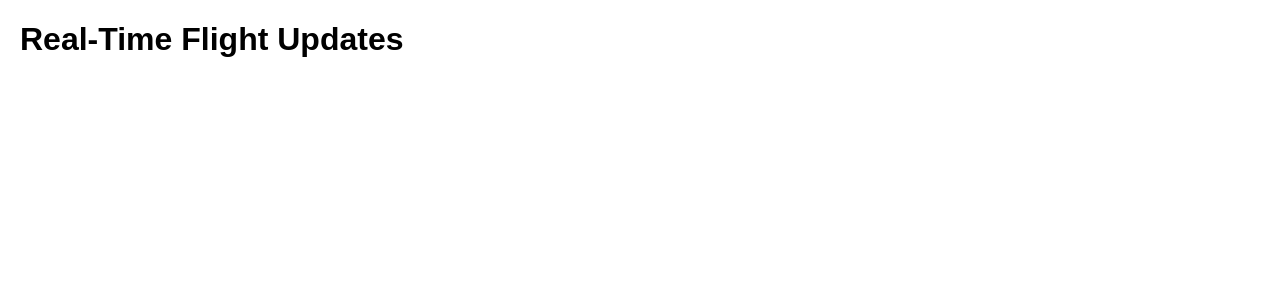
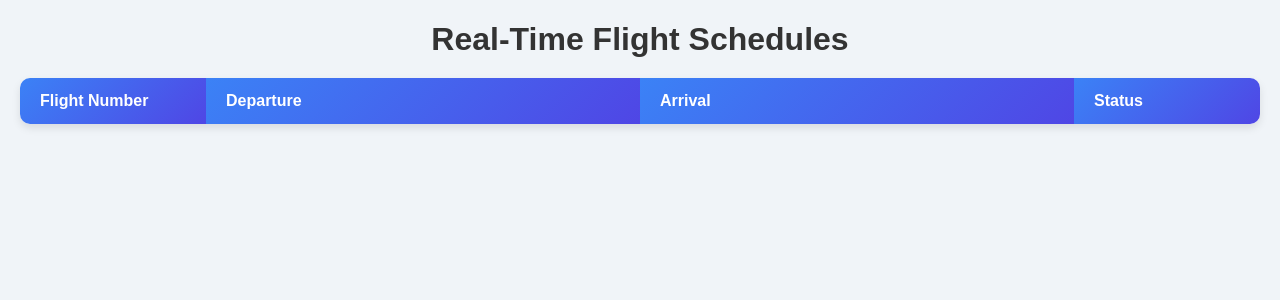
Before and after one commit to anjusoman/FlightScheduleManagementSystem, a Flask app: page / in a window 1280 px wide. Shown: the top 300 px of the page. Run offline with Flask 3, Linux system fonts and the light colour scheme; lists and menus that the app fills with data are empty; some libraries are stand-ins or nearby versions.

Commit message:
Improved frontend design

```diff
--- /dev/null
+++ b/FlightStatusDashboard/static/css/styles.css
@@ -0,0 +1,95 @@
+/* Body and Heading Styles */
+body {
+    font-family: Arial, sans-serif;
+    margin: 20px;
+    background-color: #f0f4f8;
+}
+
+h1 {
+    color: #333;
+    text-align: center;
+    font-size: 2rem;
+    margin-bottom: 20px;
+}
+
+/* Table Styles */
+#flight-table {
+    width: 100%;
+    border-collapse: collapse;
+    box-shadow: 0 4px 8px rgba(0, 0, 0, 0.1);
+    overflow: hidden;
+    border-radius: 10px;
+}
+
+/* Table Header Styles */
+#flight-table th {
+    background: linear-gradient(135deg, #3b82f6, #4f46e5);
+    color: white;
+    font-weight: bold;
+    padding: 14px 20px;
+    text-align: left;
+    font-size: 1rem;
+}
+
+/* Table Row Styles */
+#flight-table td {
+    padding: 12px 20px;
+    text-align: left;
+    font-size: 0.95rem;
+    color: #555;
+}
+
+/* Alternating Row Colors */
+#flight-table tr:nth-child(even) {
+    background-color: #e3e8f1;
+}
+
+#flight-table tr:nth-child(odd) {
+    background-color: #f7fafc;
+}
+
+/* Hover Effect on Rows */
+#flight-table tr:hover {
+    background-color: #c7d2fe;
+    color: #222;
+    cursor: pointer;
+}
+
+/* Column Width Adjustments */
+#flight-table th:nth-child(1), #flight-table td:nth-child(1) {
+    width: 15%;
+}
+
+#flight-table th:nth-child(2), #flight-table td:nth-child(2) {
+    width: 35%;
+}
+
+#flight-table th:nth-child(3), #flight-table td:nth-child(3) {
+    width: 35%;
+}
+
+#flight-table th:nth-child(4), #flight-table td:nth-child(4) {
+    width: 15%;
+}
+
+/* Styling for Text Content */
+#flight-table td {
+    white-space: nowrap;
+}
+
+#flight-table td:nth-child(4) {
+    font-weight: bold;
+}
+
+/* Status-Specific Colors */
+#flight-table td:nth-child(4).status-on-time {
+    color: #10b981; /* Green for on-time flights */
+}
+
+#flight-table td:nth-child(4).status-delayed {
+    color: #f59e0b; /* Yellow for delayed flights */
+}
+
+#flight-table td:nth-child(4).status-cancelled {
+    color: #ef4444; /* Red for cancelled flights */
+}
--- a/FlightStatusDashboard/templates/index.html
+++ b/FlightStatusDashboard/templates/index.html
@@ -5,54 +5,52 @@
     <meta name="viewport" content="width=device-width, initial-scale=1.0">
     <title>Flight Status Dashboard</title>
     <script src="https://cdnjs.cloudflare.com/ajax/libs/socket.io/4.0.1/socket.io.js"></script>
-    <style>
-        body {
-            font-family: Arial, sans-serif;
-            margin: 20px;
-        }
-        #flight-list {
-            margin-top: 20px;
-        }
-    </style>
+    <link rel="stylesheet" href="{{ url_for('static', filename='css/styles.css') }}">
 </head>
 <body>
-    <h1>Real-Time Flight Updates</h1>
-    <div id="flight-list"></div>
+    <h1>Real-Time Flight Schedules</h1>
+    <table id="flight-table">
+        <thead>
+            <tr>
+                <th>Flight Number</th>
+                <th>Departure</th>
+                <th>Arrival</th>
+                <th>Status</th>
+            </tr>
+        </thead>
+        <tbody id="flight-list">
+
+        </tbody>
+    </table>
 
     <script>
         // Connect to the Socket.IO server
         const socket = io();
 
-        // Listen for the connection event
-        socket.on('connection', function(data) {
-            console.log(data);
-        });
+        // Listen for 'new_flight' events from the server
+        socket.on('new_flight', function(data) {
+            const flightList = document.getElementById('flight-list');
+
+            const row = document.createElement('tr');
+            const flightNumberCell = document.createElement('td');
+            const departureCell = document.createElement('td');
+            const arrivalCell = document.createElement('td');
+            const statusCell = document.createElement('td');
+
+            flightNumberCell.textContent = data.flightNumber;
+            departureCell.innerHTML = `${data.departure.airport} (Terminal: ${data.departure.terminal}, Gate: ${data.departure.gate}, Scheduled: ${data.departure.scheduledDate} ${data.departure.scheduledTime})`;
+            arrivalCell.innerHTML = `${data.arrival.airport} (Terminal: ${data.arrival.terminal}, Gate: ${data.arrival.gate}, Scheduled: ${data.arrival.scheduledDate} ${data.arrival.scheduledTime})`;
+            statusCell.textContent = data.flightStatus;
+            statusCell.classList.add(`status-${data.flightStatus.toLowerCase()}`);
 
 
-        // Listen for 'new_flight' events from the server
-        socket.on('new_flight', function(data) {
+            row.appendChild(flightNumberCell);
+            row.appendChild(departureCell);
+            row.appendChild(arrivalCell);
+            row.appendChild(statusCell);
 
-            const flightEntry = document.createElement('div');
-            const flightId = data.flightId;
-            const flightNumber = data.flightNumber;
-            const departure = data.departure;
-            const arrival = data.arrival;
-            const flightStatus = data.flightStatus;
-
-            flightEntry.textContent = `
-                Flight Number: ${flightNumber},
-                Departure: ${departure.airport} (Terminal: ${departure.terminal}, Gate: ${departure.gate}, Scheduled: ${departure.scheduledDate} ${departure.scheduledTime}),
-                Arrival: ${arrival.airport} (Terminal: ${arrival.terminal}, Gate: ${arrival.gate}, Scheduled: ${arrival.scheduledDate} ${arrival.scheduledTime})
-                FlightStatus: ${flightStatus}
-                `;
-
-            // Add the new flight entry to the flight list
-            const flightList = document.getElementById('flight-list');
-            flightList.appendChild(flightEntry);
+            flightList.appendChild(row);
         });
-
-
-
     </script>
 </body>
 </html>
```
